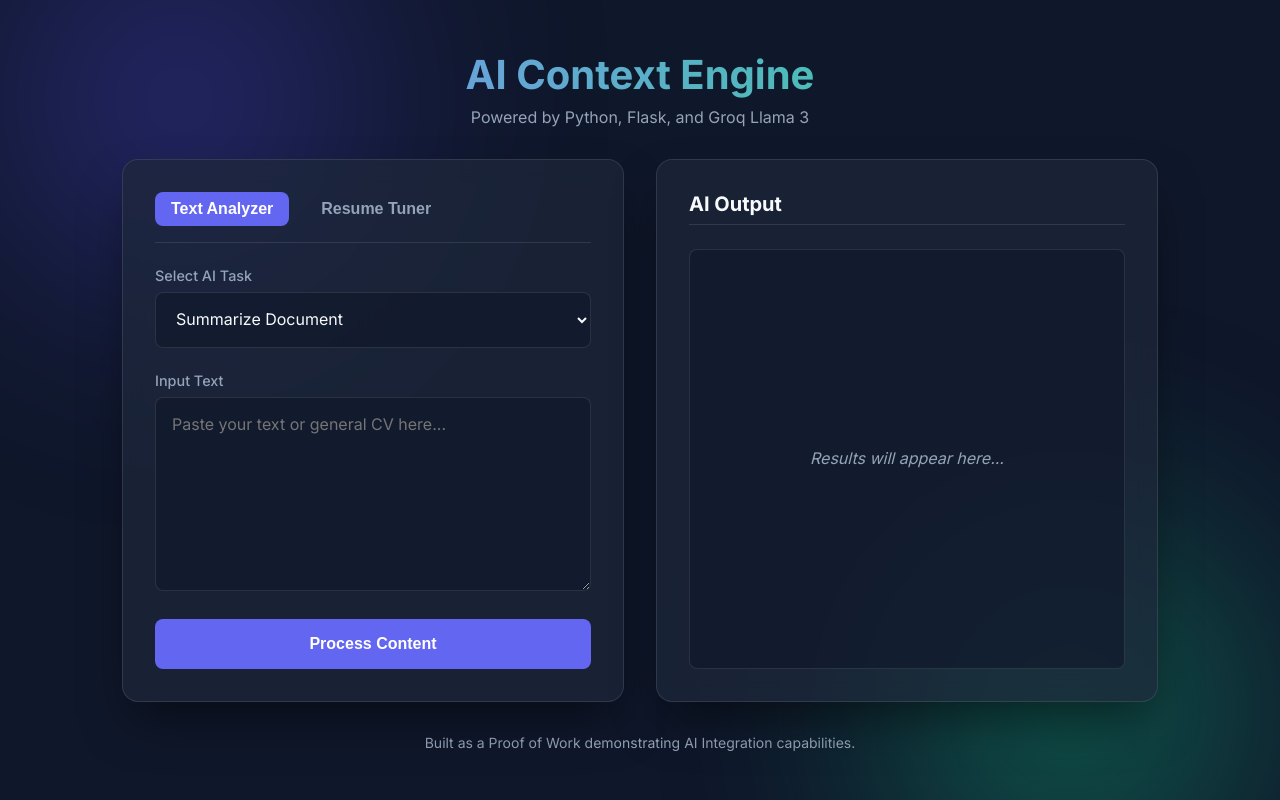
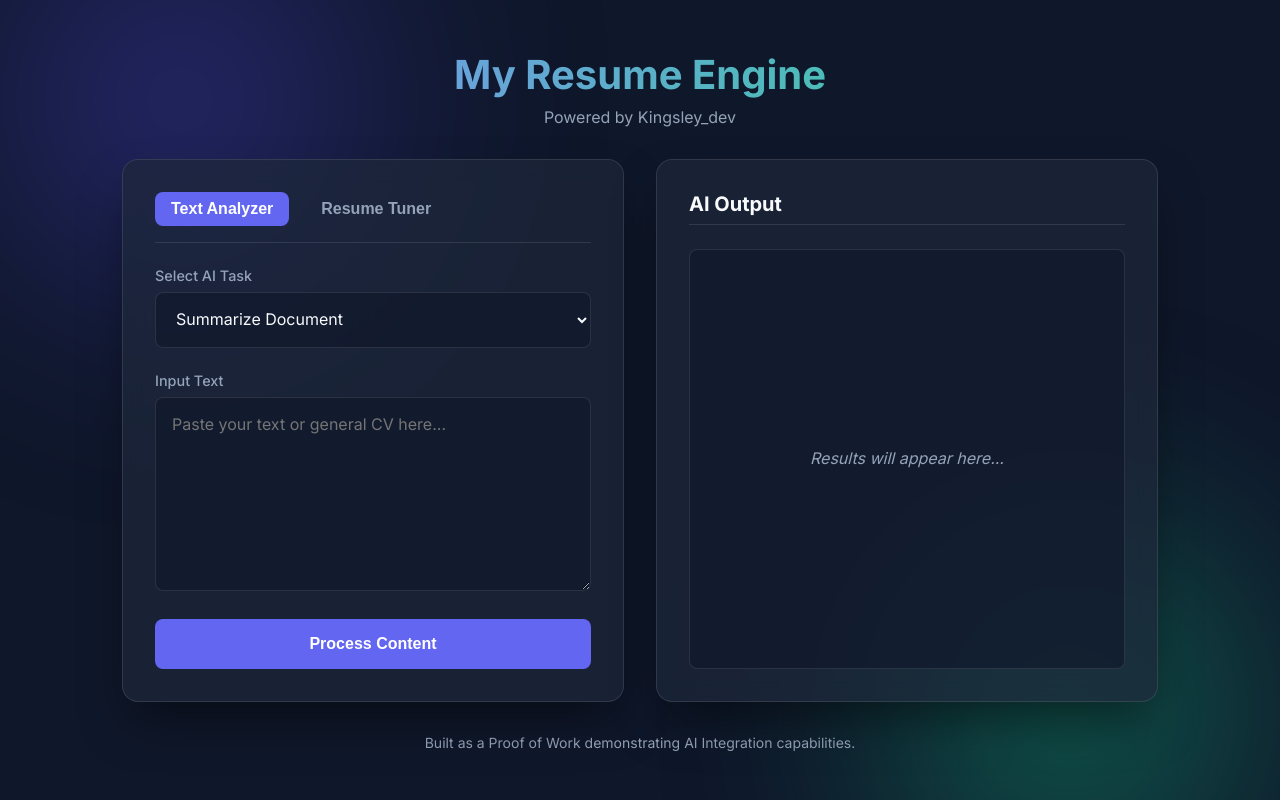
Before and after one commit to joshuaking0037-beep/ai-context-engine, a Flask app: page / in a window 1280 px wide. Run offline with Flask 3, Linux system fonts and the light colour scheme; some libraries are stand-ins or nearby versions.

Commit message:
Update header title and description in index.html

```diff
--- a/templates/index.html
+++ b/templates/index.html
@@ -20,8 +20,8 @@
 
     <div class="container">
         <header class="header">
-            <h1>AI Context Engine</h1>
-            <p>Powered by Python, Flask, and Groq Llama 3</p>
+            <h1>My Resume Engine</h1>
+            <p>Powered by Kingsley_dev</p>
         </header>
 
         <main class="main-content">
```
